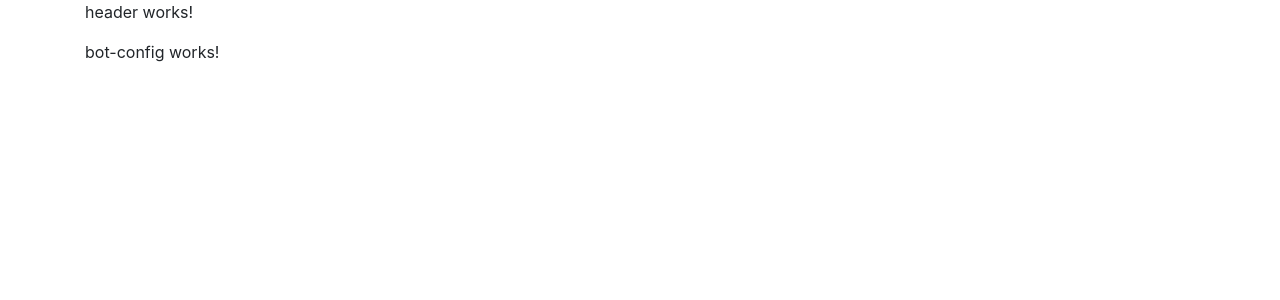
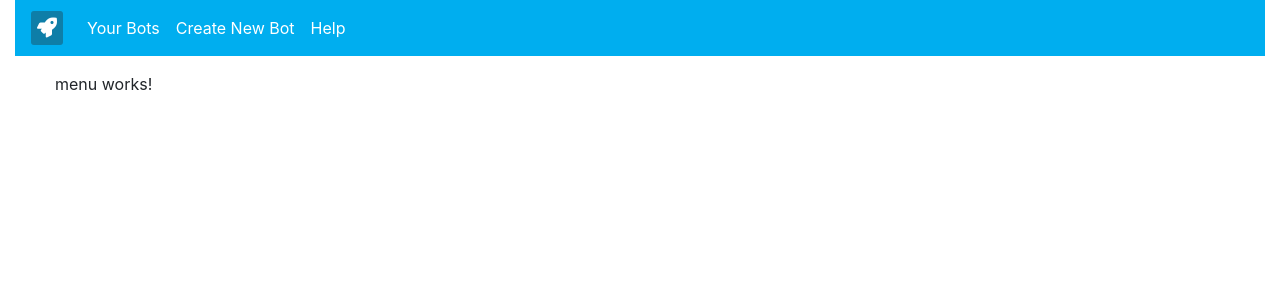
Before and after one commit to victoriaagb/chatbot-portal-ui, an Angular app: page /bot-config in a window 1280 px wide. Shown: the top 300 px of the page. Built offline with nearby package versions, Linux system fonts and the light colour scheme.

Commit message:
Added styles for the header

```diff
--- /dev/null
+++ b/src/_variables.scss
@@ -0,0 +1,4 @@
+
+/*global colors */
+$menu-item : #00aeef;
+$label-topbar : #FFDF6D;
--- a/src/app/app.component.html
+++ b/src/app/app.component.html
@@ -1,4 +1,4 @@
-<div class="container">
+<div class="container-fluid">
   <chat-portal-header></chat-portal-header>
   <router-outlet></router-outlet>
 </div>
--- a/src/app/app.module.ts
+++ b/src/app/app.module.ts
@@ -8,6 +8,7 @@ import { AppRoutingModule } from './/app-routing.module';
 import { BotDashboardComponent } from './bot-dashboard/bot-dashboard.component';
 import { BotConfigComponent } from './bot-config/bot-config.component';
 import { LandingComponent } from './landing/landing.component';
+import { MenuComponent } from './shared-components/menu/menu.component';
 
 
 @NgModule({
@@ -16,7 +17,8 @@ import { LandingComponent } from './landing/landing.component';
     HeaderComponent,
     BotDashboardComponent,
     BotConfigComponent,
-    LandingComponent
+    LandingComponent,
+    MenuComponent
   ],
   imports: [
     BrowserModule,
--- a/src/app/bot-config/bot-config.component.html
+++ b/src/app/bot-config/bot-config.component.html
@@ -1,3 +1,2 @@
-<p>
-  bot-config works!
-</p>
+
+<menu></menu>
--- a/src/app/bot-dashboard/bot-dashboard.component.html
+++ b/src/app/bot-dashboard/bot-dashboard.component.html
@@ -1,3 +1 @@
-<p>
-  bot-dashboard works!
-</p>
+<menu></menu>
--- a/src/app/header/header.component.html
+++ b/src/app/header/header.component.html
@@ -1,3 +1,19 @@
-<p>
-  header works!
-</p>
+<nav class="navbar navbar-expand-lg navbar-light bg-light chatbot-header">
+    <a class="navbar-brand" href="#"><i class="fas fa-rocket"></i></a>
+    <button class="navbar-toggler" type="button" data-toggle="collapse" data-target="#navbarNav" aria-controls="navbarNav" aria-expanded="false" aria-label="Toggle navigation">
+      <span class="navbar-toggler-icon"></span>
+    </button>
+    <div class="collapse navbar-collapse" id="navbarNav">
+      <ul class="navbar-nav">
+        <li class="nav-item active">
+          <a class="nav-link" href="#" routerLink="/bot-dashboard">Your Bots <span class="sr-only">(current)</span></a>
+        </li>
+        <li class="nav-item">
+          <a class="nav-link" href="#" routerLink="/bot-config">Create New Bot</a>
+        </li>
+        <li class="nav-item">
+          <a class="nav-link" href="#">Help</a>
+        </li>
+      </ul>
+    </div>
+  </nav>
--- a/src/app/header/header.component.scss
+++ b/src/app/header/header.component.scss
@@ -0,0 +1,17 @@
+.navbar-nav {
+    .nav-item {
+        a {
+            color: white !important;
+        }
+    }
+}
+
+.navbar-brand {
+    color: rgba(0, 0, 0, 0.9);
+    background-color: #0e7ea8;
+    padding: .1em .3em;
+    border-radius: 3px;
+    i {
+        color: white !important;
+    }
+}
--- /dev/null
+++ b/src/app/shared-components/menu/menu.component.html
@@ -0,0 +1,3 @@
+<p>
+  menu works!
+</p>
--- /dev/null
+++ b/src/app/shared-components/menu/menu.component.ts
@@ -0,0 +1,15 @@
+import { Component, OnInit } from '@angular/core';
+
+@Component({
+  selector: 'menu',
+  templateUrl: './menu.component.html',
+  styleUrls: ['./menu.component.scss']
+})
+export class MenuComponent implements OnInit {
+
+  constructor() { }
+
+  ngOnInit() {
+  }
+
+}
--- a/src/styles.scss
+++ b/src/styles.scss
@@ -1,3 +1,8 @@
 /* You can add global styles to this file, and also import other style files */
 $fa-font-path: "../node_modules/@fortawesome/fontawesome-free/webfonts";
 @import "../node_modules/@fortawesome/fontawesome-free/css/all.css";
+@import "_variables.scss";
+
+.chatbot-header {
+    background-color: $menu-item !important ;
+}
```
Also changed, not shown: src/app/shared-components/menu/menu.component.scss (added), 1 other file (tests, documents, lock files or other folders).
